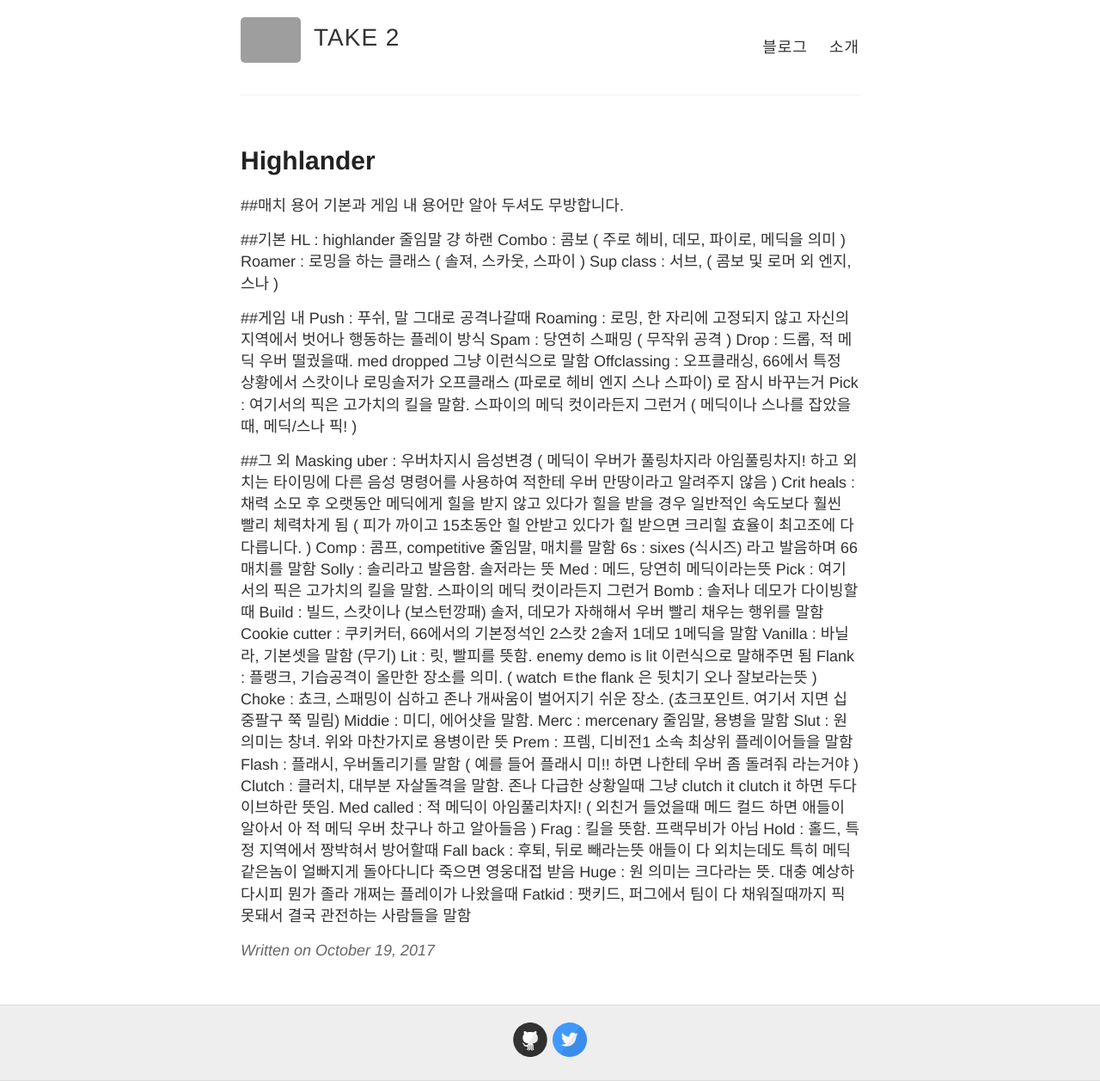
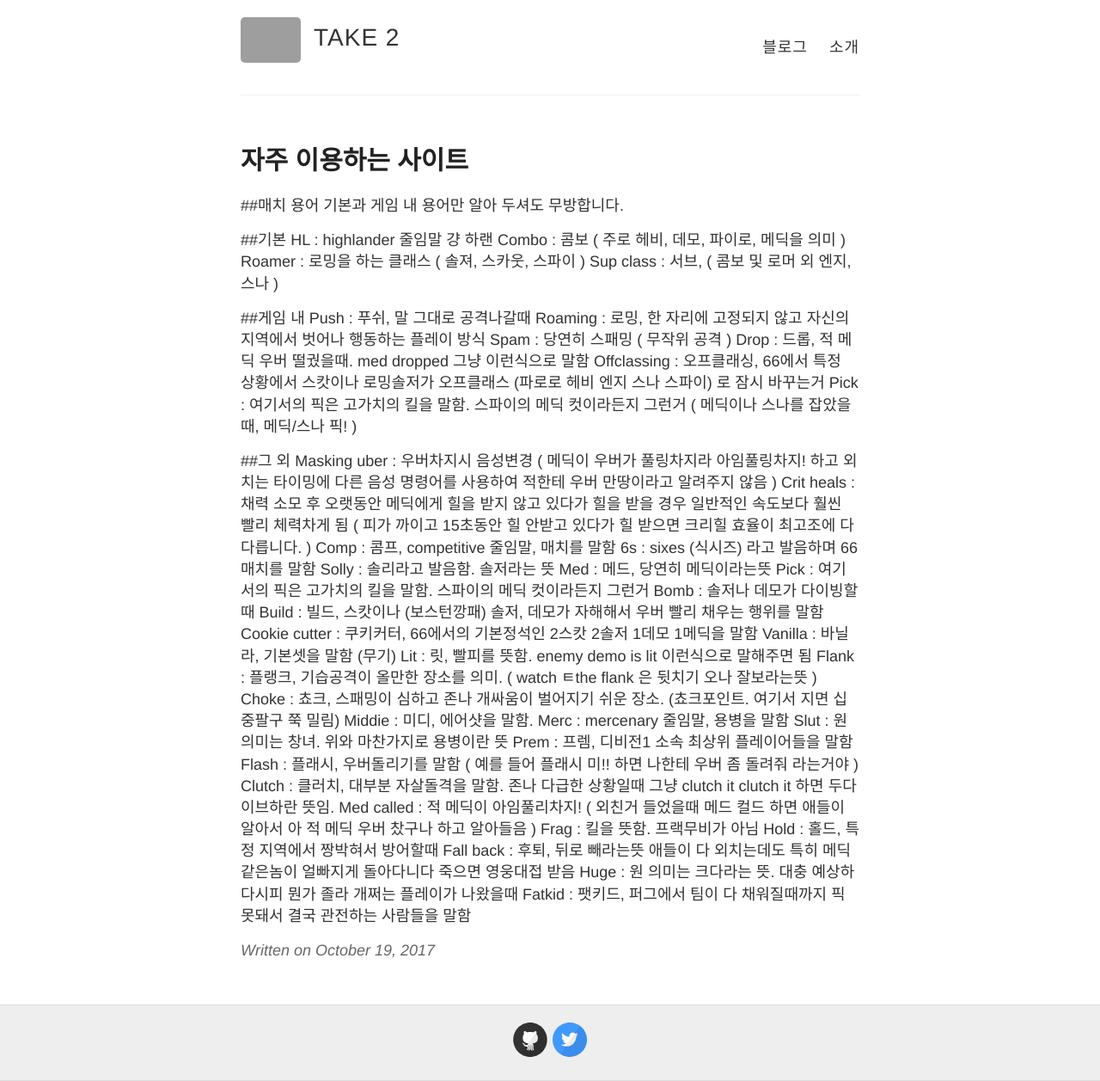
Before and after one commit to whooyet/whooyet.github.io, a Jekyll site: the page built from _posts/2017-10-19-highlander.md, in a window 1280 px wide. Shown: the whole page at 86% size. Built offline with Jekyll 4.4.1, drawn with Linux system fonts in a browser that asks for light colours; our own code applies the rules of GitHub Pages for plain Markdown files; grey boxes are pictures that could not be loaded.

Commit message:
Update 2017-10-19-highlander.md

```diff
--- a/_posts/2017-10-19-highlander.md
+++ b/_posts/2017-10-19-highlander.md
@@ -1,3 +1,11 @@
+---
+layout: post
+title: 자주 이용하는 사이트
+categories: [tf2]
+tags: [tf2]
+fullview: true
+---
+
 ##매치 용어
 기본과 게임 내 용어만 알아 두셔도 무방합니다.
 
```
